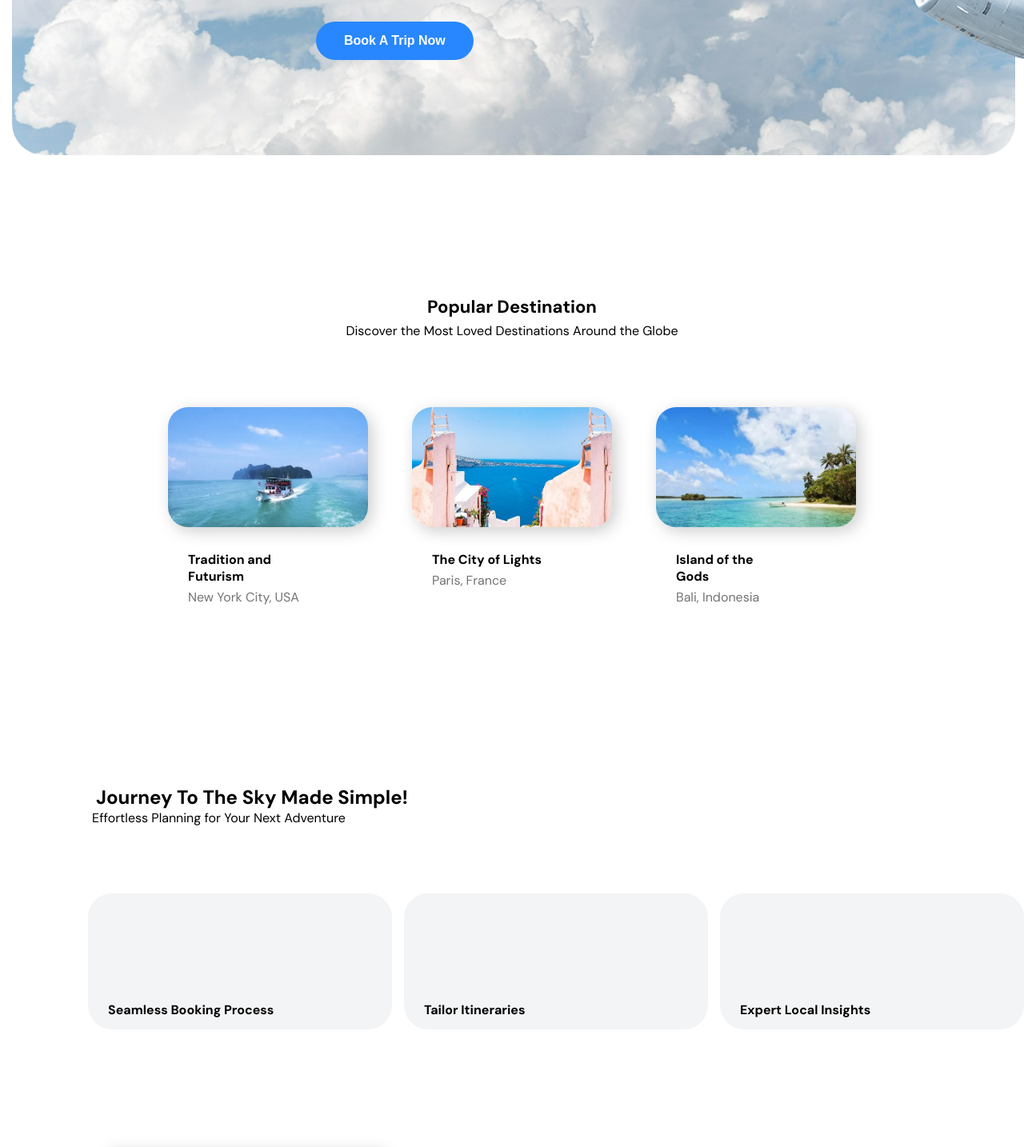
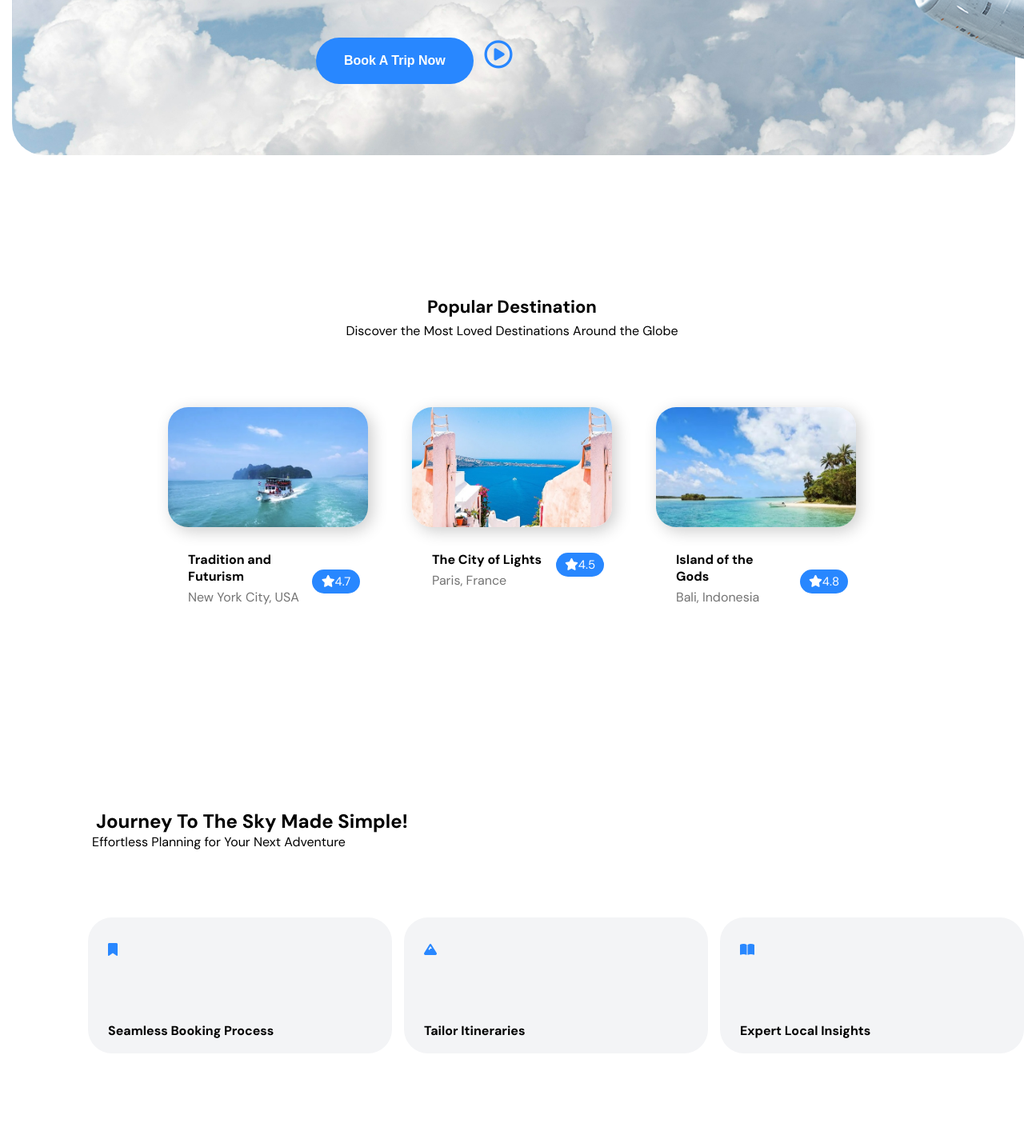
Before and after one commit to Dunxin-san/HighTowers, a plain HTML site: page index.html in a window 1280 px wide. Shown: the part 568-2002 px from the top of the page at 80% size. Drawn offline with Linux system fonts and the light colour scheme.

Commit message:
fifth commit

```diff
--- a/index.html
+++ b/index.html
@@ -6,8 +6,9 @@
     <title>HighTowers</title>
      <link rel="stylesheet" href="style.css">
      <link rel="preconnect" href="https://fonts.googleapis.com">
-<link rel="preconnect" href="https://fonts.gstatic.com" crossorigin>
-<link href="https://fonts.googleapis.com/css2?family=DM+Sans:ital,opsz,wght@0,9..40,100..1000;1,9..40,100..1000&family=Lato:ital,wght@0,100;0,300;0,400;0,700;0,900;1,100;1,300;1,400;1,700;1,900&display=swap" rel="stylesheet">
+     <link rel="preconnect" href="https://fonts.gstatic.com" crossorigin>
+    <link href="https://fonts.googleapis.com/css2?family=DM+Sans:ital,opsz,wght@0,9..40,100..1000;1,9..40,100..1000&family=Lato:ital,wght@0,100;0,300;0,400;0,700;0,900;1,100;1,300;1,400;1,700;1,900&display=swap" rel="stylesheet">
+    <link rel="stylesheet" href="https://cdnjs.cloudflare.com/ajax/libs/font-awesome/6.5.2/css/all.min.css" integrity="sha512-SnH5WK+bZxgPHs44uWIX+LLJAJ9/2PkPKZ5QiAj6Ta86w+fsb2TkcmfRyVX3pBnMFcV7oQPJkl9QevSCWr3W6A==" crossorigin="anonymous" referrerpolicy="no-referrer" />
 </head>
 
 <body>
@@ -41,7 +42,7 @@
             ELEVATE YOUR TRAVEL JOURNEY
             <h1>Experience<br> The Magic Of</h1>
             <span class="flight-span">Flight</span><span class="flight-icon">!</span><br>
-            <button class="button-overlay">Book A Trip Now</button>
+            <button class="button-overlay">Book A Trip Now</button> <i class="fa-regular fa-circle-play"></i>
         </div>
 
         <div class="image-overlay">
@@ -61,16 +62,20 @@
         <div class="image-text"><img src="assets/destination-1.jpg" alt="" class="about-image">
             <h4 class="image-text-child">Tradition and <br>Futurism<br></h4>
             <p class="image-text-paragraph">New York City, USA</p>
+           <div class="about-icon"> <i class="fa-solid fa-star"></i>4.7</div>
         </div>
+
 
         <div class="image-text"><img src="assets/destination-2.jpg" alt="" class="about-image">
             <h4 class="image-text-child">The City of Lights<br></h4>
             <p class="image-text-paragraph">Paris, France</p>
+            <div class="about-icon"> <i class="fa-solid fa-star"></i>4.5</div>
         </div>
 
         <div class="image-text"><img src="assets/destination-3.jpg" alt="" class="about-image">
             <h4 class="image-text-child">Island of the<br> Gods<br></h4>
             <p class="image-text-paragraph">Bali, Indonesia</p>
+            <div class="about-icon"> <i class="fa-solid fa-star"></i>4.8</div>
         </div>
 
     </div>
@@ -84,9 +89,9 @@
     </div>
 
     <div class="tour-section-box">
-        <div class="tour-section-box1"><h4>Seamless Booking Process</h4></div>
-        <div class="tour-section-box2"><h4>Tailor Itineraries</h4></div>
-        <div class="tour-section-box3"><h4>Expert Local Insights</h4></div>
+        <div class="tour-section-box1"><div class="tour-icon"><i class="fa-solid fa-bookmark"></i></div><h4>Seamless Booking Process</h4></div>
+        <div class="tour-section-box2"><div class="tour-icon"><i class="fa-solid fa-mountain"></i></div><h4>Tailor Itineraries</h4></div>
+        <div class="tour-section-box3"><div class="tour-icon"><i class="fa-solid fa-book-open"></i></div><h4>Expert Local Insights</h4></div>
     </div>
 
 
@@ -140,11 +145,11 @@
 
       <div class="discover-section">
 
-        <div class="discover-section-child"><h4 class="discover-section-font">Aerial <br>Cityscapes</h4>
+        <div class="discover-section-child"><div class="discover-icon"><i class="fa-solid fa-cable-car"></i></div><h4 class="discover-section-font">Aerial <br>Cityscapes</h4>
             <p class="discover-section-paragraph">Witness the architectural marvels and <br>bustling streets from bird's-eye view,<br> offering a unique perspective.</p></div>
-        <div class="discover-section-child"><h4 class="discover-section-font">Coastal<br> Wonders</h4>
+        <div class="discover-section-child"><div class="discover-icon"><i class="fa-solid fa-life-ring"></i></div><h4 class="discover-section-font">Coastal<br> Wonders</h4>
             <p class="discover-section-paragraph">Fly over pristine coastlines and turquoise<br> waters, revealing hidden coves and  <br>vibrant coral reefs.</p></div>
-        <div class="discover-section-child"><h4 class="discover-section-font">Historic <br>Landmarks</h4>
+        <div class="discover-section-child"><div class="discover-icon"><i class="fa-solid fa-volcano"></i></div><h4 class="discover-section-font">Historic <br>Landmarks</h4>
             <p class="discover-section-paragraph">Observe the grandeur of ancient castles <br>and other significant sites in a way that <br>ground tours can't offer.</p></div>
       </div>
 
@@ -206,6 +211,7 @@
 
         <div class="footer-div-1"><h4 class="footer-text-1">HighTowers</h4>
         <p class="footer-paragraph">Explore the world with ease and <br>excitement through our comprehensive <br>travel platform. Your journey begins <br>here, where seamless planning meets <br>unforgettable experiences.</p>
+
         </div>
 
         <div class="footer-div-2"><h4 class="footer-text-2">Quick Links</h4>
--- a/style.css
+++ b/style.css
@@ -117,19 +117,24 @@ span{
 }
 .button-overlay{
     border: 1px solid black;
-    padding: 15px 35px;
+    padding: 20px 35px;
     color: white;
     background-color: #2887ff;
     border-radius: 30px;
     font-weight: bold;
     font-size: 16px;
     border: none;
-    margin-top: 30px;
+    margin-top: 50px;
     cursor: pointer;
 }
 
 .button-overlay:hover{
     background-color: #2476da;
+}
+.fa-circle-play{
+    font-size: 35px;
+    color: #2887ff;
+    margin-left: 10px;
 }
 .image-overlay{
     background-image: url(assets/header.png);
@@ -172,7 +177,23 @@ h5{
 .about-image:hover{
     transition: transform 0.3s ease-in-out;
     box-shadow: rgba(0, 0, 0, 0.2) 20px 20px 40px;
+}
+.fa-star{
+    color: white;
+    font-size: 15px;
 
+}
+.about-icon{
+    background-color: #2887ff;
+    padding: 5px 5px;
+    width: 60px;
+    font-size: 15px;
+    text-align: center;
+    border-radius: 16px;
+    margin-left: 180px;
+    position: relative;
+    bottom: 45px;
+    color: white;
 }
 .image-text{
     text-align: left;
@@ -215,7 +236,7 @@ h5{
     margin-left: 110px;
     border-radius: 30px;
     background-color: #f3f4f6;
-    padding-top: 135px;
+    padding-top: 30px;
     padding-left: 25px;
 }
 .tour-section-box2{
@@ -223,7 +244,7 @@ h5{
     width: 380px;
     border-radius: 30px;
     background-color: #f3f4f6;
-    padding-top: 135px;
+    padding-top: 30px;
     padding-left: 25px;
 }
 .tour-section-box3{
@@ -231,8 +252,14 @@ h5{
     width: 380px;
     border-radius: 30px;
     background-color: #f3f4f6;
-    padding-top: 135px;
+    padding-top: 30px;
     padding-left: 25px;
+}
+.tour-icon{
+    color: #2887ff;
+    padding-bottom: 80px;
+
+
 }
 
 /* package section */
@@ -318,7 +345,7 @@ h5{
  }
 
  .discover-div{
-    padding-left: 670px;
+    padding-left: 430px;
  }
 
 .discover-section{
@@ -335,10 +362,22 @@ h5{
     border-color: #2887ff;
     border-radius: 16px;
     text-align: center;
-    padding-top: 100px;
+    padding-top: 30px;
  }
  .discover-section-child:hover{
     box-shadow: 5px 5px 20px rgba(0, 0, 0, 0.1);
+ }
+ .discover-icon{
+    height: 50px;
+    width: 50px;
+    background-color: #2887ff;
+    color: white;
+    font-size: 20px;
+    padding-top: 10px;
+    border-radius: 32px;
+    margin-bottom: 10px;
+    margin-left: 160px;
+
  }
  .discover-section-font{
     font-size: 20px;
```
